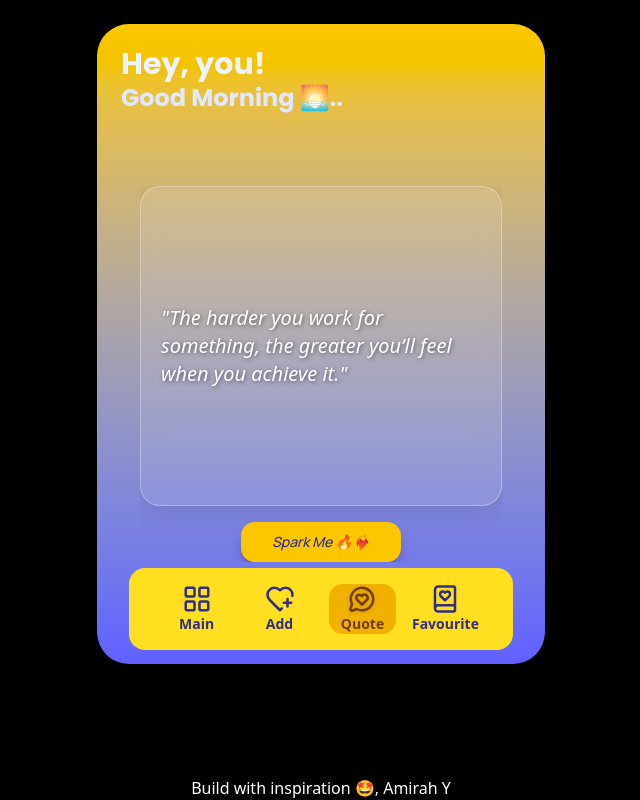
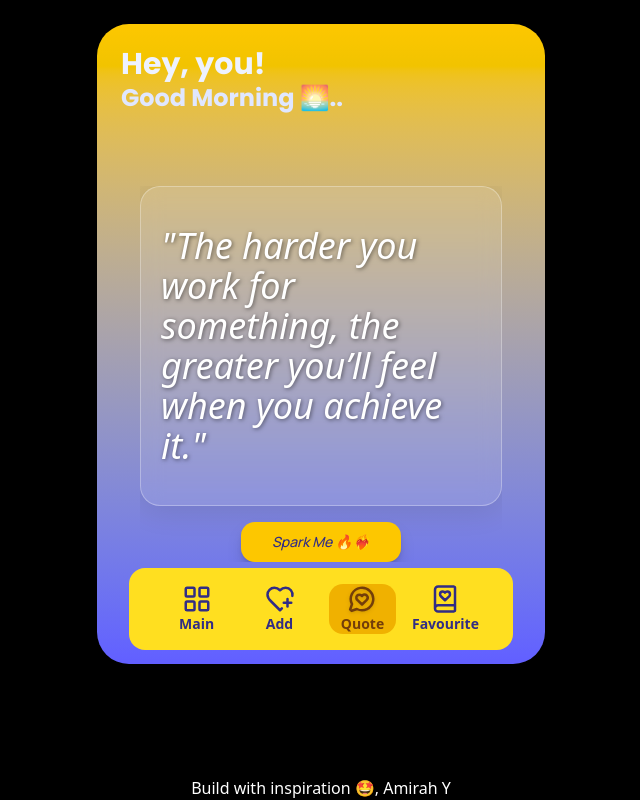
Before and after one commit to amirahyusof/FireUpYourself, a Next.js app: page /quote in a window 1280 px wide. Shown: the whole page, without its empty margins (319-959 px from the left). Built offline with nearby package versions, Linux system fonts and the light colour scheme.

Commit message:
changes font size of quote

```diff
--- a/components/QuoteCard.tsx
+++ b/components/QuoteCard.tsx
@@ -11,8 +11,8 @@ interface QuoteCardProps {
 export default function QuoteCard({quote, gradient, handleClick}: QuoteCardProps){
   return (
     <section className='flex flex-col overflow-x-hidden'>
-      <div className="flex-grow flex items-center backdrop-blur-md max-w-sm h-80 rounded-2xl text-indigo-900 shadow-lg quote-card">
-        <h3 className='max-w-xs text-xl text-wrap font-medium italic shadow-text' suppressHydrationWarning>
+      <div className="flex-grow flex items-center backdrop-blur-md max-w-sm h-80 rounded-2xl text-indigo-900 quote-card shadow-2xl shadow-amber-200 transition-colors duration-300">
+        <h3 className='max-w-xs text-4xl text-wrap font-medium italic shadow-text' suppressHydrationWarning>
           &quot;{quote}&quot;
         </h3>
       </div>
```
